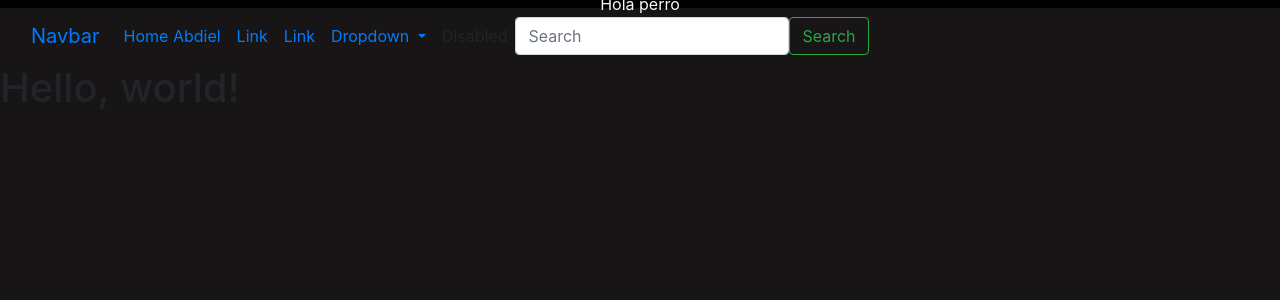
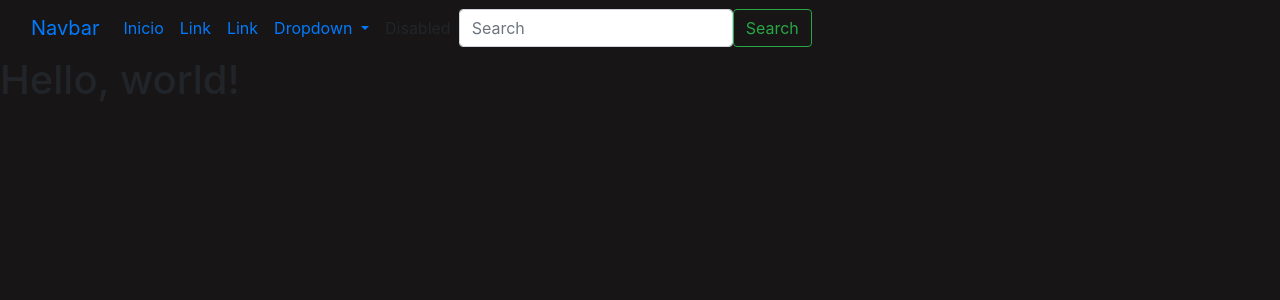
Before and after one commit to AbdielFloresG/proyectoFinal, a PHP site: page / in a window 1280 px wide. Shown: the top 300 px of the page. Run offline with PHP 8.4, Linux system fonts and the light colour scheme.

Commit message:
Cambio a php el index

```diff
--- a/index.html
+++ b/index.php
@@ -11,9 +11,7 @@
     <title>Hello, world!</title>
   </head>
   <body>
-    <header class="container-fluid d-flex justify-content-center">
-        <p class="text-light mb-0"> Hola perro</p>
-    </header>
+
     <nav class="navbar navbar-expand-lg bg-black">
         <div class="container-fluid">
           <a class="navbar-brand" href="#">Navbar</a>
@@ -23,7 +21,7 @@
           <div class="collapse navbar-collapse" id="navbarSupportedContent">
             <ul class="navbar-nav me-auto mb-2 mb-lg-0">
               <li class="nav-item">
-                <a class="nav-link active" aria-current="page" href="#">Home Abdiel </a>
+                <a class="nav-link active" aria-current="page" href="index.html">Inicio </a>
               </li>
               <li class="nav-item">
                 <a class="nav-link" href="#">Link</a>
```
